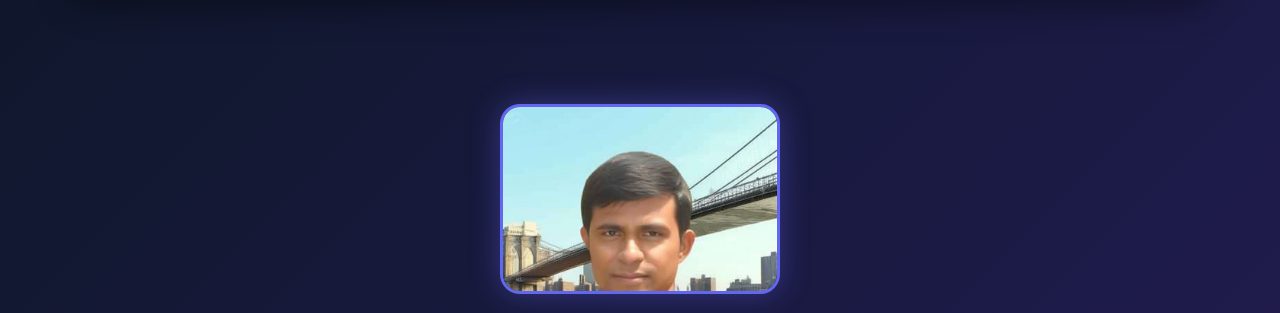
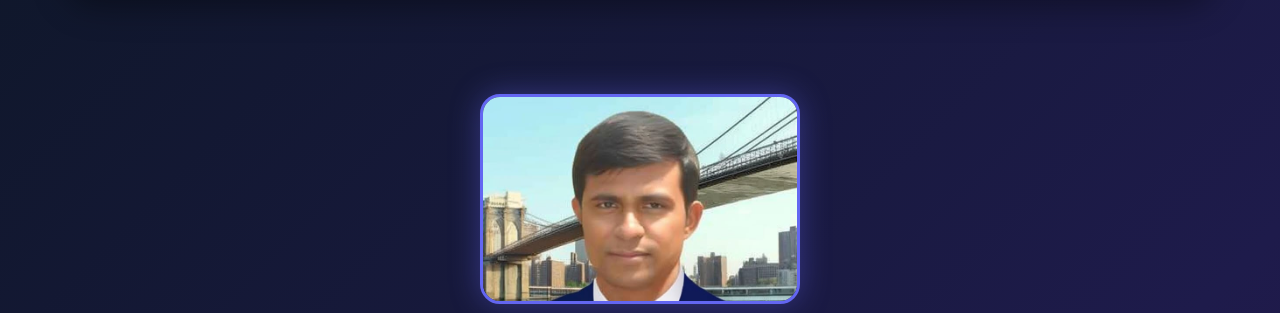
Before and after one commit to asifchowdhury1987/asifchowdhury1987.github.io, a plain HTML site: page index.html in a window 1280 px wide. Shown: the part 84-397 px from the top of the page. Drawn offline with Linux system fonts and the light colour scheme.

Commit message:
Update index.html

```diff
--- a/index.html
+++ b/index.html
@@ -89,10 +89,10 @@
             padding: 140px 20px 60px 20px;
         }
 
-        /* Fixed Landscape Image Frame - Anti stretch style */
+        /* Fixed Image Frame - Adjusted for perfect centering */
         .hero-img-box {
-            width: 280px;
-            height: 190px;
+            width: 320px;
+            height: 210px;
             border-radius: 20px;
             overflow: hidden;
             border: 3px solid #6366f1;
@@ -105,8 +105,8 @@
         .hero-img {
             width: 100%;
             height: 100%;
-            object-fit: cover; /* Keeps aspect ratio safe */
-            object-position: center top; /* Keeps face centered */
+            object-fit: cover;
+            object-position: center 15%; /* Custom adjustment to pull face down into framework */
         }
 
         .hero h1 {
@@ -258,7 +258,7 @@
         @media (max-width: 768px) {
             header { padding: 15px 20px; }
             nav { display: none; }
-            .hero-img-box { width: 240px; height: 165px; }
+            .hero-img-box { width: 280px; height: 185px; }
             .hero h1 { font-size: 2.5rem; }
             .hero p { font-size: 1rem; }
         }
```
